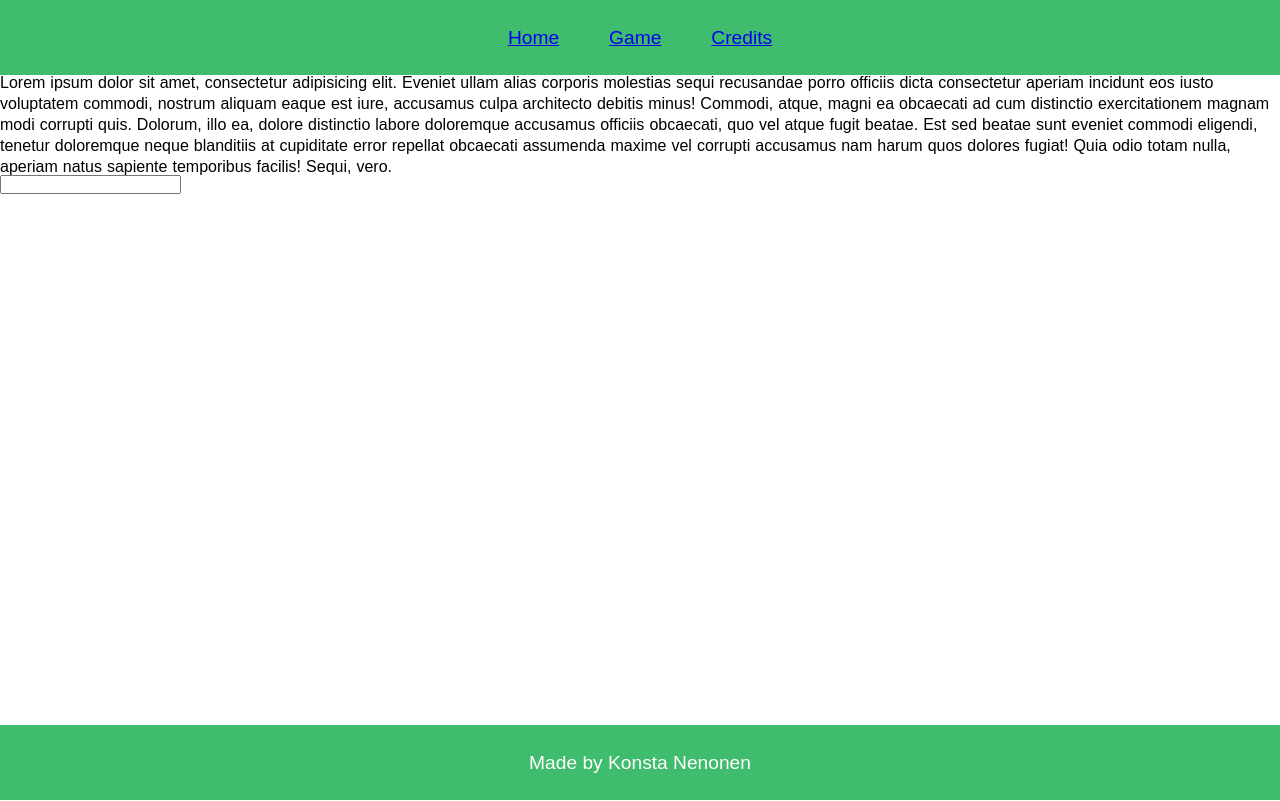
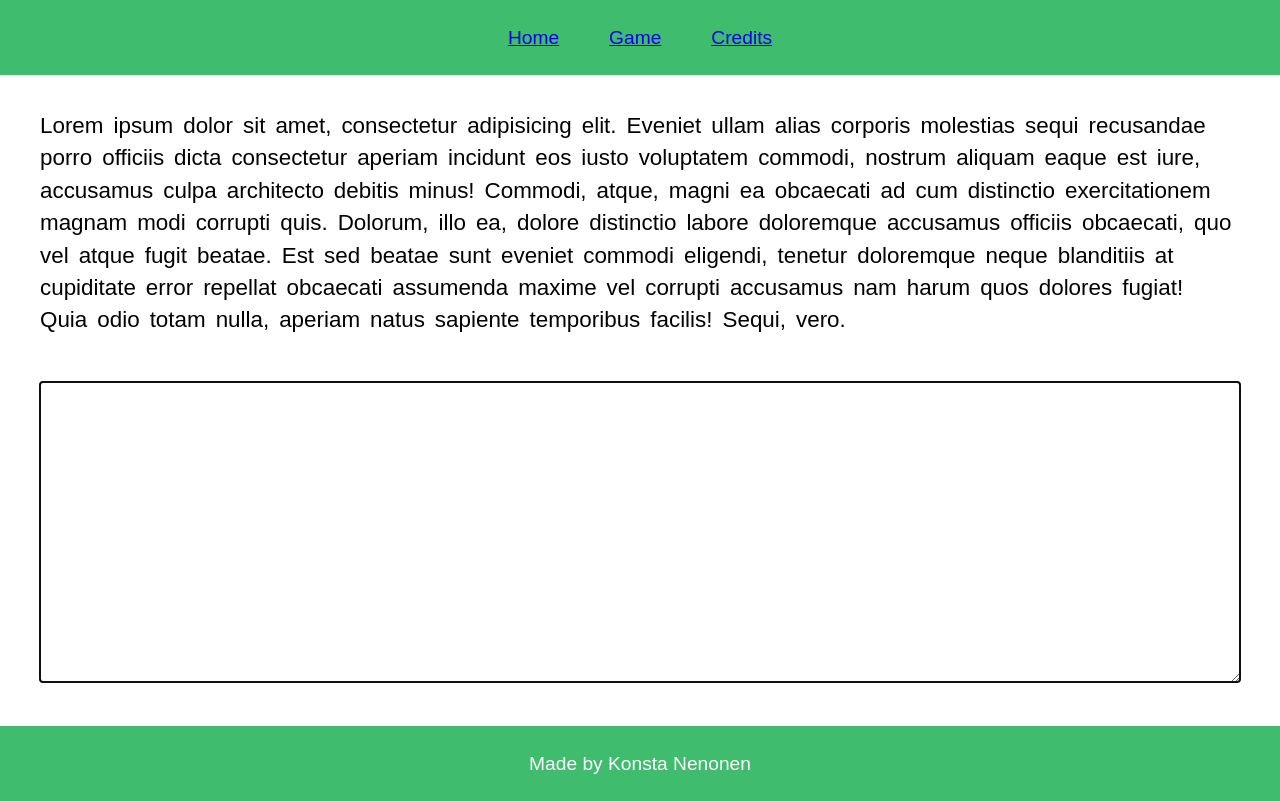
Before and after one commit to Konstanenonen/typing-game, a React (Create React App) app: page /game in a window 1280 px wide. Built offline with nearby package versions, Linux system fonts and the light colour scheme.

Commit message:
Added more polish to the game

```diff
--- a/src/routes/game.module.scss
+++ b/src/routes/game.module.scss
@@ -1,8 +1,13 @@
 @use '../global.scss' as glob;
+
+.container {
+  padding: 40px;
+  font-size: 1.4rem;
+}
 
 .wordArea {
   display: flex;
-  gap: 5px;
+  gap: 10px;
   flex-wrap: wrap;
 }
 
@@ -10,3 +15,17 @@
   color: glob.$green;
   font-weight: bold;
 }
+
+.wrong {
+  color: red;
+  font-weight: bold;
+}
+
+.input {
+  padding: 10px;
+  font-size: 1rem;
+  margin-top: 50px;
+  border-style: none;
+  width: 100%;
+  height: 300px;
+}
--- a/src/routes/game.tsx
+++ b/src/routes/game.tsx
@@ -9,22 +9,34 @@ function Game() {
   const [input, setInput] = useState('');
   const wordArray = text.split(' ');
   const inputArray = input.split(' ');
-  const wordElements = wordArray.map((word, index) =>
-    word === inputArray[index] ? (
-      <span className={styles.correct}>{word}</span>
-    ) : (
-      <span>{word}</span>
-    )
-  );
+  const wordElements = wordArray.map((word, index) => {
+    if (inputArray[index] === undefined) {
+      return <span>{word}</span>;
+    }
+
+    if (word === inputArray[index]) {
+      return <span className={styles.correct}>{word}</span>;
+    }
+
+    if (word.length <= inputArray[index].length && word !== inputArray[index]) {
+      return <span className={styles.wrong}>{word}</span>;
+    }
+
+    return <span>{word}</span>;
+  });
 
   return (
-    <div>
+    <div className={styles.container}>
       <p className={styles.wordArea}>{wordElements}</p>
-      <input
-        type="text"
+      <textarea
+        className={styles.input}
         value={input}
         onChange={(e: any) => setInput(e.target.value)}
-      />
+        // eslint-disable-next-line jsx-a11y/no-autofocus
+        autoFocus
+      >
+        It was a dark and stormy night...
+      </textarea>
     </div>
   );
 }
```
